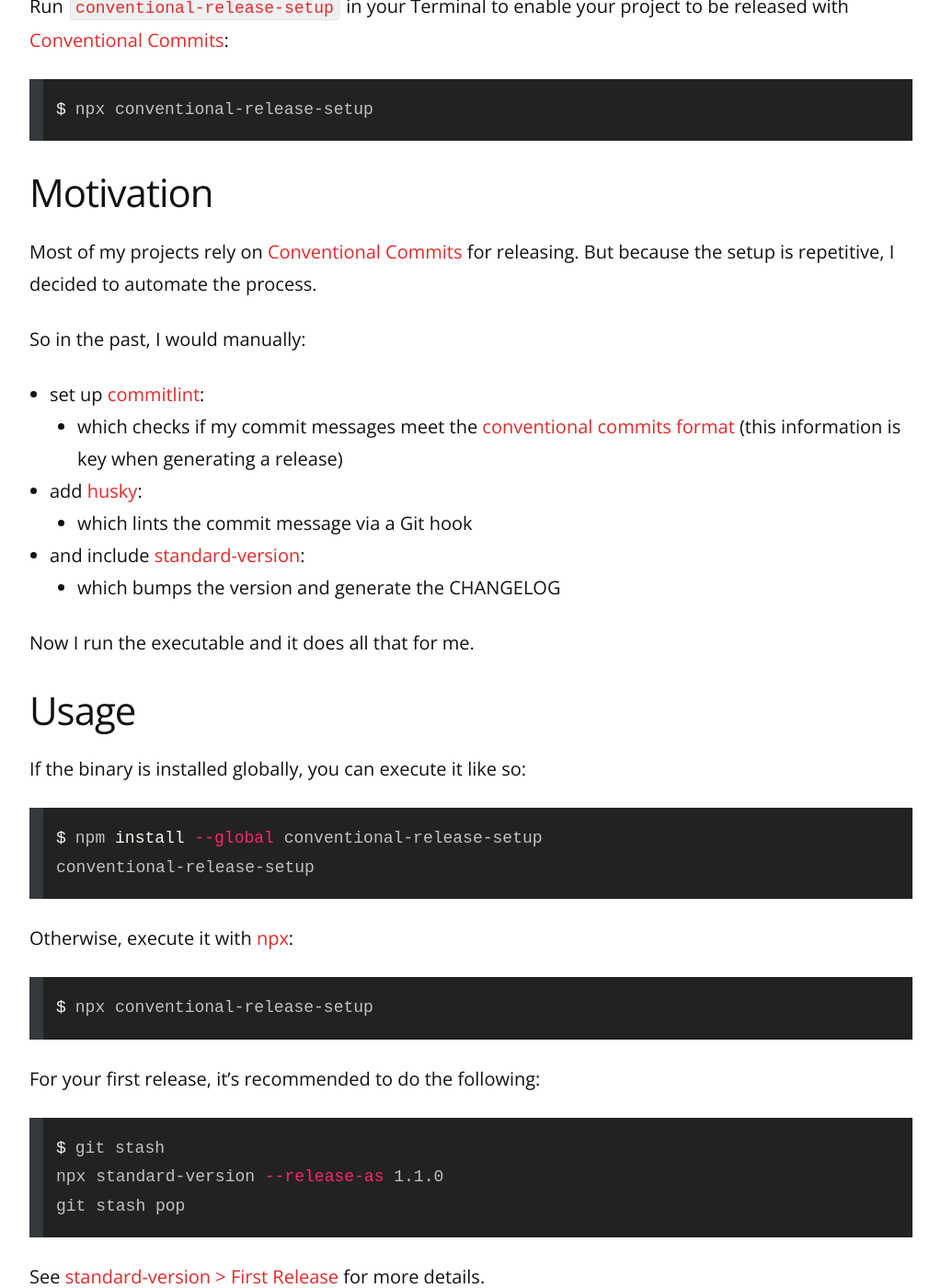
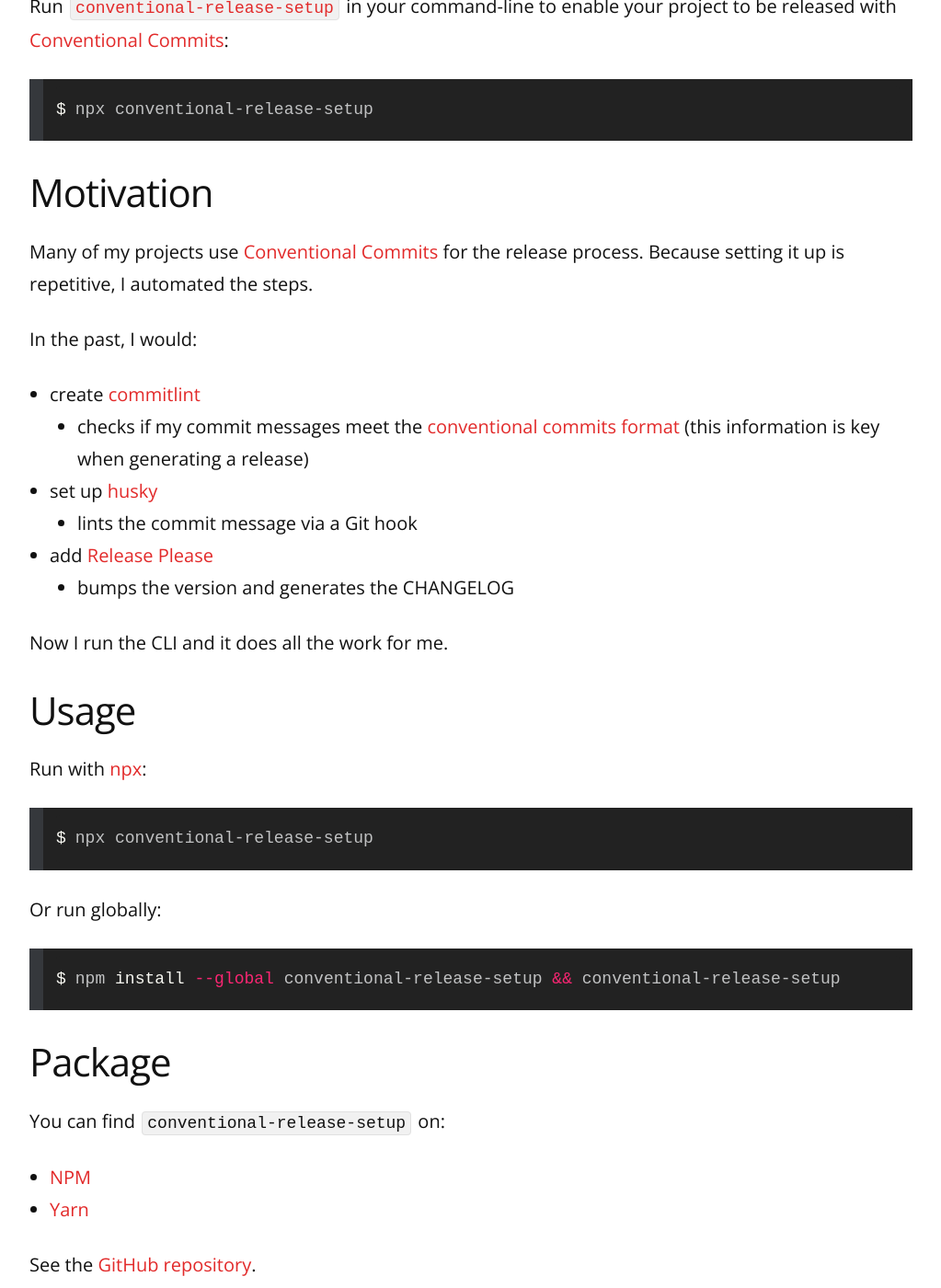
Before and after one commit to remarkablemark/remarkablemark.github.io, a Jekyll site: the page built from _posts/2020/2020-02-28-conventional-release-setup.md, in a window 1280 px wide and 1400 px high, scrolled down 261 px. Shown: the whole window at 92% size, without its empty margins (128-1151 px from the left). Built offline with Jekyll 4.4.1, drawn with Linux system fonts in a browser that asks for light colours; comment, search, counter and statistics services are not loaded; some of the changed text lies outside the part shown.

Commit message:
feat(posts): update "Conventional Release Setup"
Post: 2020-02-28-conventional-release-setup.md

Replace standard-version with Release Please for version 2.

````diff
--- a/_posts/2020/2020-02-28-conventional-release-setup.md
+++ b/_posts/2020/2020-02-28-conventional-release-setup.md
@@ -2,12 +2,12 @@
 layout: post
 title: Conventional Release Setup
 date: 2020-02-28 20:45:17
-updated: 2021-03-28 20:51:17
-excerpt: Conventional Release Setup is a command-line tool that sets up committing and releasing with conventional commits.
-categories: npm package binary executable command-line conventional-release-setup conventional-commits husky commitlint standard-version cli
+updated: 2023-09-02 14:06:46
+excerpt: Conventional Release Setup is a command-line binary that sets up your project so that you can commit and release with Conventional Commits.
+categories: npm cli binary
 ---
 
-Run [`conventional-release-setup`](https://www.npmjs.com/package/conventional-release-setup) in your Terminal to enable your project to be released with [Conventional Commits](https://www.conventionalcommits.org/):
+Run [`conventional-release-setup`](https://www.npmjs.com/package/conventional-release-setup) in your command-line to enable your project to be released with [Conventional Commits](https://www.conventionalcommits.org/):
 
 ```sh
 npx conventional-release-setup
@@ -15,49 +15,38 @@
 
 ## Motivation
 
-Most of my projects rely on [Conventional Commits](https://conventionalcommits.org/) for releasing. But because the setup is repetitive, I decided to automate the process.
+Many of my projects use [Conventional Commits](https://conventionalcommits.org/) for the release process. Because setting it up is repetitive, I automated the steps.
 
-So in the past, I would manually:
+In the past, I would:
 
-- set up [commitlint](https://github.com/conventional-changelog/commitlint#what-is-commitlint):
-  - which checks if my commit messages meet the [conventional commits format](https://conventionalcommits.org/) (this information is key when generating a release)
-- add [husky](https://github.com/typicode/husky#husky):
-  - which lints the commit message via a Git hook
-- and include [standard-version](https://github.com/conventional-changelog/standard-version#readme):
-  - which bumps the version and generate the CHANGELOG
+- create [commitlint](https://github.com/conventional-changelog/commitlint#what-is-commitlint)
+  - checks if my commit messages meet the [conventional commits format](https://conventionalcommits.org/) (this information is key when generating a release)
+- set up [husky](https://github.com/typicode/husky#husky)
+  - lints the commit message via a Git hook
+- add [Release Please](https://github.com/google-github-actions/release-please-action)
+  - bumps the version and generates the CHANGELOG
 
-Now I run the executable and it does all that for me.
+Now I run the CLI and it does all the work for me.
 
 ## Usage
 
-If the binary is installed globally, you can execute it like so:
-
-```sh
-npm install --global conventional-release-setup
-conventional-release-setup
-```
-
-Otherwise, execute it with [npx](https://www.npmjs.com/package/npx):
+Run with [npx](https://www.npmjs.com/package/npx):
 
 ```sh
 npx conventional-release-setup
 ```
 
-For your first release, it's recommended to do the following:
+Or run globally:
 
 ```sh
-git stash
-npx standard-version --release-as 1.1.0
-git stash pop
+npm install --global conventional-release-setup && conventional-release-setup
 ```
-
-See [standard-version > First Release](https://github.com/conventional-changelog/standard-version#first-release) for more details.
 
 ## Package
 
 You can find `conventional-release-setup` on:
 
-- [npm](https://www.npmjs.com/package/conventional-release-setup)
-- [yarn](https://yarnpkg.com/package/?name=conventional-release-setup)
+- [NPM](https://www.npmjs.com/package/conventional-release-setup)
+- [Yarn](https://yarnpkg.com/package/?name=conventional-release-setup)
 
-Feel free to check out the [GitHub repository](https://github.com/remarkablemark/conventional-release-setup).
+See the [GitHub repository](https://github.com/remarkablemark/conventional-release-setup).
````
